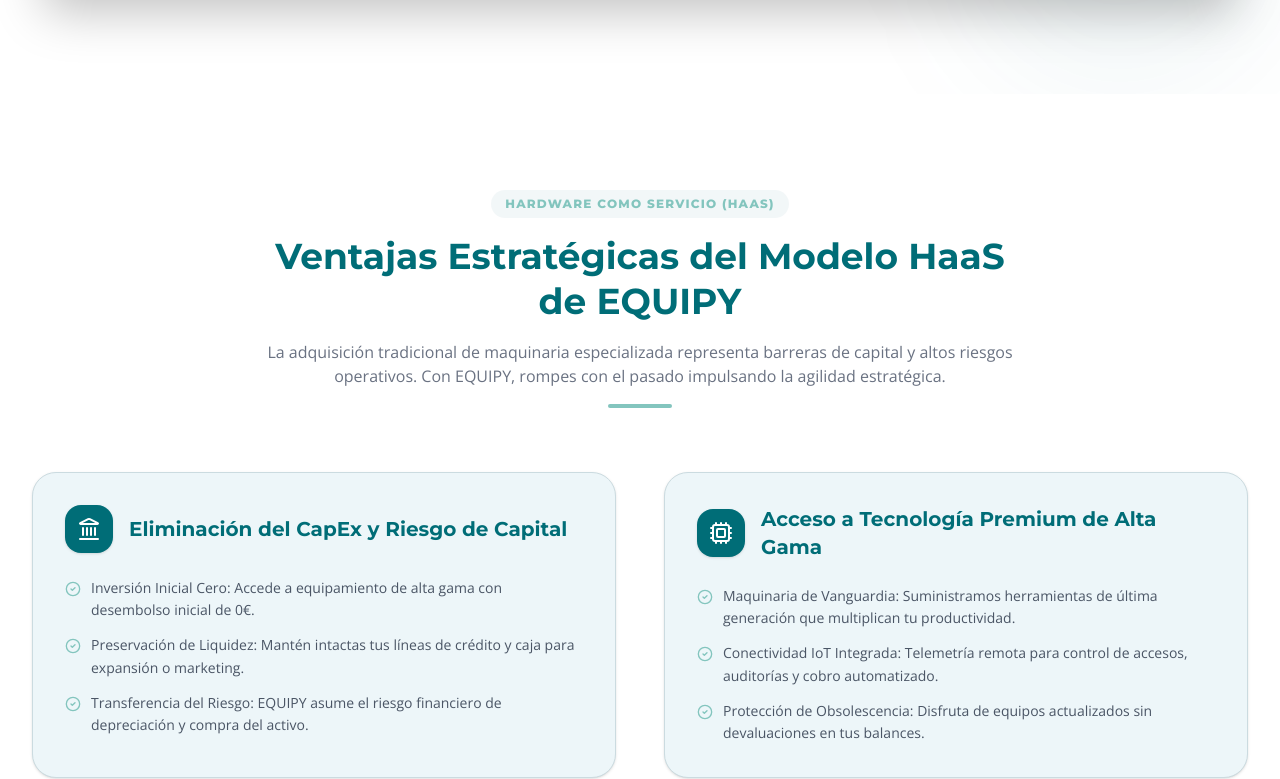
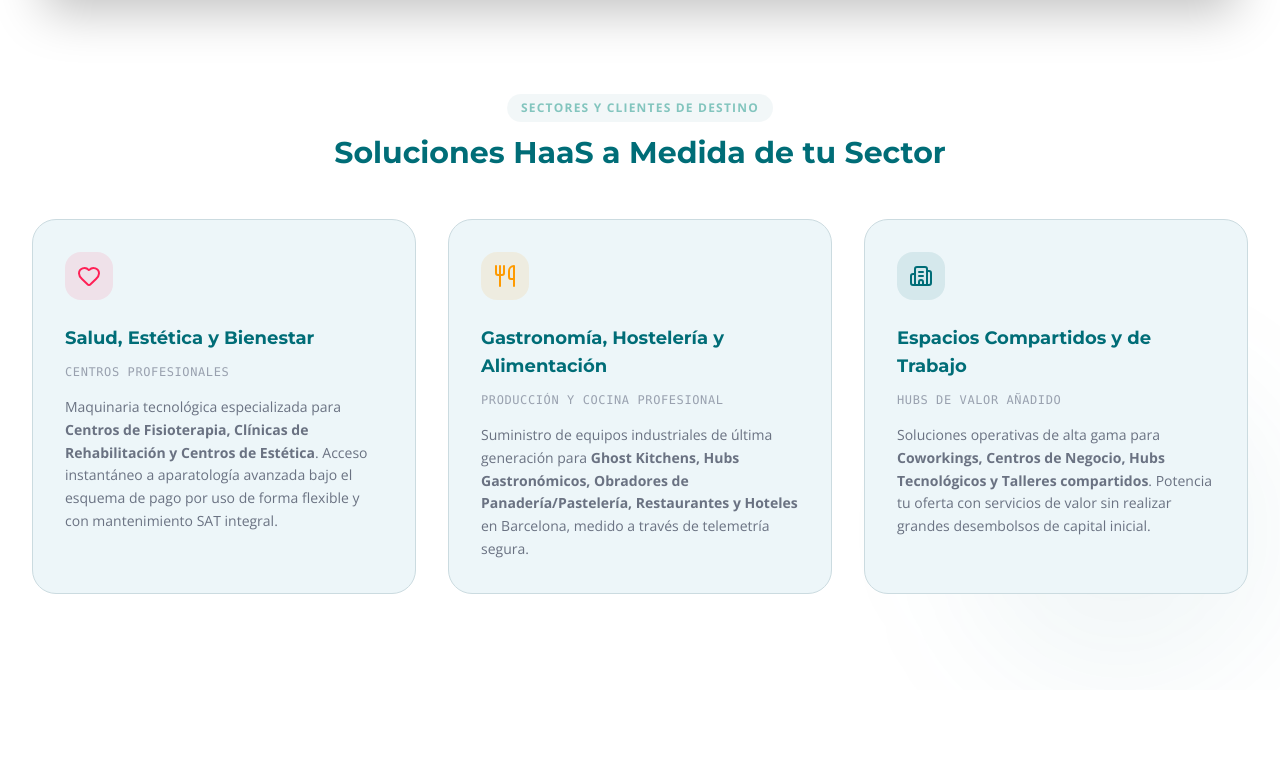
Before and after one commit to getequipy/Equipy, a React (Vite) app: page / in a window 1280 px wide. Shown: the part 4415-5194 px from the top of the page. Built offline with nearby package versions, Linux system fonts and the light colour scheme.

Commit message:
feat: refine HaaS messaging and terminology
Update SEO copy and terminology across components to emphasize "Hardware-as-a-Service" and "Suscripción por Uso" over "Renting", improving alignment with the business model.

```diff
--- a/src/components/Comparison.tsx
+++ b/src/components/Comparison.tsx
@@ -24,7 +24,7 @@
     {
       title: 'Mantenimiento Integral y Continuidad',
       points: [
-        'Asistencia SAT Premium: Mantenimiento preventivo y correctivo rápido (SAT < 24h en modalidades clave).',
+        'Asistencia SAT Premium: Mantenimiento preventivo y correctivo rápido para garantizar la continuidad del servicio.',
         'Cero Costes Ocultos: Revisiones, repuestos y actualizaciones de software 100% incluidos en el acuerdo.',
         'Maximización de Up-time: Monitoreo IoT para anticiparnos a fallas y garantizar operaciones continuas.'
       ],
@@ -35,7 +35,7 @@
       points: [
         'Pago por Uso: a) Facturación mensual indexada de forma directa al uso real medido por telemetría IoT. b) Servicio prepagado por el usuario mediante pasarela de pago y código QR.',
         'Suscripción Mensual por Operador / Usuario: El espacio o hub comercializa un pase "Premium" o una membresía mensual para acceder a la maquinaria. El beneficio se reparte.',
-        'Alquiler Fijo Mensual Tradicional: El partner abona una cuota fija recurrente por la disponibilidad exclusiva del equipo.'
+        'Cuota de Suscripción Fija Mensual: El partner abona una cuota fija recurrente por la disponibilidad exclusiva del equipo.'
       ],
       icon: TrendingUp
     }
--- a/src/components/Faq.tsx
+++ b/src/components/Faq.tsx
@@ -109,7 +109,7 @@
             ¿Tienes otra pregunta sobre la explotación conjunta o casos particulares?
             <a href="#contacto" className="text-brand-cyan hover:underline font-bold ml-1">
               Contáctanos directamente
-            </a> y resolveremos tu consulta en menos de 24h.
+            </a> y resolveremos tu consulta con la mayor brevedad.
           </p>
         </div>
 
--- a/src/components/RoiSimulator.tsx
+++ b/src/components/RoiSimulator.tsx
@@ -59,7 +59,7 @@
     opexMonthlyCost = 0; // Cost is 0
     opexMonthlyNetProfit = totalGrossRevenue * 0.30; // 30% clean commission for the space
   } else {
-    opexLabel = `Renting Operativo Telemetría`;
+    opexLabel = `Suscripción por Uso (Telemetría)`;
     opexMonthlyCost = currentAsset.haasMonthlyRent || (assetCost * 0.04); // Fallback to 4%
     opexMonthlyNetProfit = Math.max(0, totalGrossRevenue - opexMonthlyCost);
   }
@@ -70,7 +70,7 @@
   const cashflowDifference = opexNetMonth1 - capexNetMonth1;
 
   const handleApplyHaaS = () => {
-    const usageMessage = `Hola Equipy, estoy interesado en vuestra solución HaaS para el equipo "${currentAsset.name}" en un espacio de tipo "${currentVertical.name}". Mis parámetros simulados son: ${monthlyUses} ${currentAsset.metricUnit} al mes con un cargo estimado de ${chargePerUse.toFixed(2)}€ por uso, buscando un acuerdo de tipo ${useSplitModel ? 'Explotación Conjunta (Reparto de ingresos 70/30)' : 'Renting Operativo por Telemetría'}. ¡Solicito propuesta personalizada!`;
+    const usageMessage = `Hola Equipy, estoy interesado en vuestra solución HaaS para el equipo "${currentAsset.name}" en un espacio de tipo "${currentVertical.name}". Mis parámetros simulados son: ${monthlyUses} ${currentAsset.metricUnit} al mes con un cargo estimado de ${chargePerUse.toFixed(2)}€ por uso, buscando un acuerdo de tipo ${useSplitModel ? 'Explotación Conjunta (Reparto de ingresos 70/30)' : 'Suscripción Operativa por Telemetría'}. ¡Solicito propuesta personalizada!`;
 
     onPreFillContact(currentVertical.name, currentAsset.name, monthlyUses, usageMessage);
   };
--- a/src/components/Services.tsx
+++ b/src/components/Services.tsx
@@ -1,4 +1,4 @@
-import { Cpu, Eye, CreditCard, ShieldCheck, ArrowRight, Share2, Award } from 'lucide-react';
+import { Cpu, Eye, CreditCard, ShieldCheck, ArrowRight, Share2, Award, Heart, Utensils, Building2 } from 'lucide-react';
 
 export default function Services() {
   const services = [
@@ -143,7 +143,7 @@
                   Clínicas, Talleres Mecánicos, Labs
                 </span>
                 <p className="text-sm text-gray-300 leading-relaxed">
-                  Suministramos las herramientas que tus empleados necesitan para abrir nuevas líneas de servicio premium. Estructuramos el acceso mediante <strong>tarifas planas de uso auditadas por telemetría</strong> o rentings operativos flexibles a mes vencido. Pagas a medida que los equipos generan facturación.
+                  Suministramos las herramientas que tus empleados necesitan para abrir nuevas líneas de servicio premium. Estructuramos el acceso mediante <strong>tarifas planas de uso auditadas por telemetría</strong> o suscripciones operativas flexibles a mes vencido. Pagas a medida que los equipos generan facturación.
                 </p>
               </div>
 
@@ -164,6 +164,68 @@
 
         </div>
 
+        {/* Sectors and Target Clients Section */}
+        <div className="mt-24">
+          <div className="text-center max-w-3xl mx-auto mb-12">
+            <span className="text-xs uppercase font-extrabold tracking-widest text-brand-cyan bg-brand-navy/5 inline-block px-3.5 py-1.5 rounded-full mb-3">
+              Sectores y Clientes de Destino
+            </span>
+            <h4 className="font-display font-bold text-2xl sm:text-3xl text-brand-navy leading-tight">
+              Soluciones HaaS a Medida de tu Sector
+            </h4>
+          </div>
+
+          <div className="grid grid-cols-1 md:grid-cols-3 gap-8">
+            {/* Sector 1: Salud & Bienestar */}
+            <div className="bg-brand-gray-light border border-brand-gray-mid p-8 rounded-3xl relative group hover:border-brand-cyan/30 hover:bg-white hover:shadow-xl transition-all duration-300">
+              <div className="w-12 h-12 bg-rose-500/10 text-rose-500 rounded-2xl flex items-center justify-center mb-6 font-bold group-hover:bg-rose-500 group-hover:text-white transition-all duration-300">
+                <Heart className="w-6 h-6" />
+              </div>
+              <h5 className="font-display font-bold text-lg text-brand-navy mb-3">
+                Salud, Estética y Bienestar
+              </h5>
+              <p className="text-xs text-gray-400 font-mono uppercase tracking-wider mb-4 block">
+                Centros profesionales
+              </p>
+              <p className="text-sm text-gray-500 leading-relaxed">
+                Maquinaria tecnológica especializada para <strong>Centros de Fisioterapia, Clínicas de Rehabilitación y Centros de Estética</strong>. Acceso instantáneo a aparatología avanzada bajo el esquema de pago por uso de forma flexible y con mantenimiento SAT integral.
+              </p>
+            </div>
+
+            {/* Sector 2: Gastronomía & Alimentación */}
+            <div className="bg-brand-gray-light border border-brand-gray-mid p-8 rounded-3xl relative group hover:border-brand-cyan/30 hover:bg-white hover:shadow-xl transition-all duration-300">
+              <div className="w-12 h-12 bg-amber-500/10 text-amber-500 rounded-2xl flex items-center justify-center mb-6 font-bold group-hover:bg-amber-500 group-hover:text-white transition-all duration-300">
+                <Utensils className="w-6 h-6" />
+              </div>
+              <h5 className="font-display font-bold text-lg text-brand-navy mb-3">
+                Gastronomía, Hostelería y Alimentación
+              </h5>
+              <p className="text-xs text-gray-400 font-mono uppercase tracking-wider mb-4 block">
+                Producción y cocina profesional
+              </p>
+              <p className="text-sm text-gray-500 leading-relaxed">
+                Suministro de equipos industriales de última generación para <strong>Ghost Kitchens, Hubs Gastronómicos, Obradores de Panadería/Pastelería, Restaurantes y Hoteles</strong> en Barcelona, medido a través de telemetría segura.
+              </p>
+            </div>
+
+            {/* Sector 3: Espacios Compartidos & Coworkings */}
+            <div className="bg-brand-gray-light border border-brand-gray-mid p-8 rounded-3xl relative group hover:border-brand-cyan/30 hover:bg-white hover:shadow-xl transition-all duration-300">
+              <div className="w-12 h-12 bg-brand-navy/10 text-brand-navy rounded-2xl flex items-center justify-center mb-6 font-bold group-hover:bg-brand-navy group-hover:text-white transition-all duration-300">
+                <Building2 className="w-6 h-6" />
+              </div>
+              <h5 className="font-display font-bold text-lg text-brand-navy mb-3">
+                Espacios Compartidos y de Trabajo
+              </h5>
+              <p className="text-xs text-gray-400 font-mono uppercase tracking-wider mb-4 block">
+                Hubs de valor añadido
+              </p>
+              <p className="text-sm text-gray-500 leading-relaxed">
+                Soluciones operativas de alta gama para <strong>Coworkings, Centros de Negocio, Hubs Tecnológicos y Talleres compartidos</strong>. Potencia tu oferta con servicios de valor sin realizar grandes desembolsos de capital inicial.
+              </p>
+            </div>
+          </div>
+        </div>
+
       </div>
     </section>
   );
```
Also changed, not shown: index.html (+8 -8 lines).
